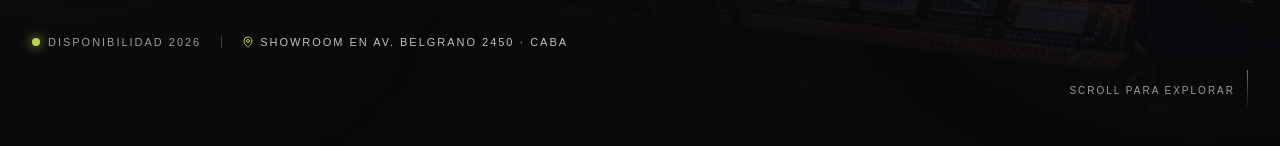
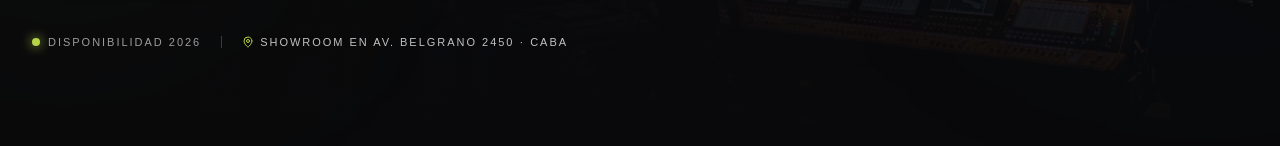
Before and after one commit to jochurru/Centro-Rental, a Next.js app: page / in a window 1280 px wide. Shown: the part 654-800 px from the top of the page. Built offline with nearby package versions, Linux system fonts and the light colour scheme; no server answers.

Commit message:
style(hero): remove unused scroll para explorar indicator

```diff
--- a/components/sections/hero.tsx
+++ b/components/sections/hero.tsx
@@ -79,11 +79,6 @@ export function Hero() {
           </span>
         </div>
       </div>
-
-      <div className="absolute bottom-9 right-8 hidden items-center gap-3 text-[10px] uppercase tracking-[0.2em] text-white/60 lg:flex">
-        <span>Scroll para explorar</span>
-        <span className="h-10 w-px bg-gradient-to-b from-[#B5D448]/60 to-transparent" />
-      </div>
     </section>
   )
 }
```
